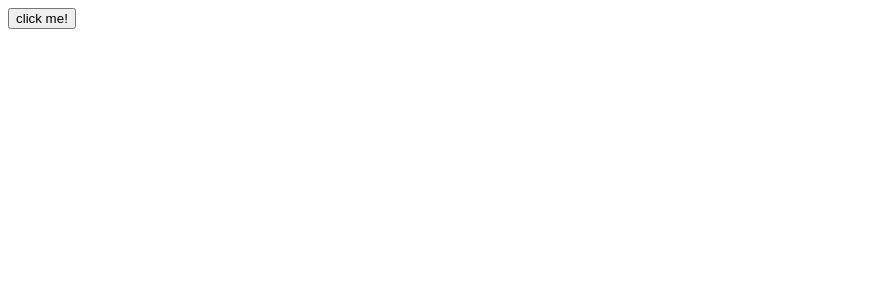
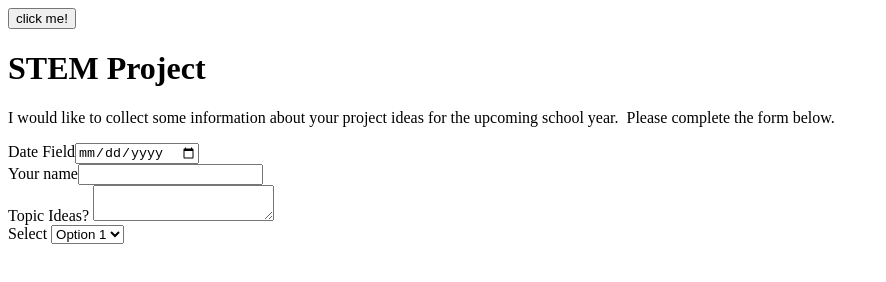
Before and after one commit to amybetensonpace/EDPS6447_Java, a plain HTML site: page index.html in a window 1280 px wide. Shown: the whole page, without its empty margins (0-886 px from the left). Drawn offline with Linux system fonts and the light colour scheme.

Commit message:
Update index.html

```diff
--- a/index.html
+++ b/index.html
@@ -9,6 +9,23 @@
 <body>
     <button onclick= "revealMessage()">click me!</button>
     <p id="hiddenMessage" style="display: none;">Hello Awesome Teacher!</p>
+
+    <form id="rendered-form">
+        <div class="rendered-form">
+            <div class=""><h1 access="false" id="control-7758787">STEM Project</h1></div>
+            <div class=""><p access="false" id="control-5406574">I would like to collect some information about your project ideas for the upcoming school year.&nbsp; Please complete the form below.</p></div>
+            <div class="formbuilder-date form-group field-date-1623071536876"><label for="date-1623071536876" class="formbuilder-date-label">Date Field</label><input type="date" class="form-control" name="date-1623071536876" access="false" id="date-1623071536876"></div>
+            <div class="formbuilder-text form-group field-text-1623072261582"><label for="text-1623072261582" class="formbuilder-text-label">Your name</label><input type="text" class="form-control" name="text-1623072261582" access="false" id="text-1623072261582"></div>
+            <div class="formbuilder-textarea form-group field-textarea-1623071554309">
+                <label for="textarea-1623071554309" class="formbuilder-textarea-label">Topic Ideas<span class="tooltip-element" tooltip="Add in your ideas for STEM projects">?</span></label>
+                <textarea type="textarea" class="form-control" name="textarea-1623071554309" access="false" id="textarea-1623071554309" title="Add in your ideas for STEM projects"></textarea></div>
+                <div class="formbuilder-select form-group field-select-1623071570777">
+                    <label for="select-1623071570777" class="formbuilder-select-label">Select</label>
+                    <select class="form-control" name="select-1623071570777" id="select-1623071570777">
+                        <option value="Work with a team" selected="true" id="select-1623071570777-0">Option 1</option>
+                        <option value="Work in a pair" id="select-1623071570777-1">Option 2</option>
+                        <option value="Work on my own" id="select-1623071570777-2">Option 3</option></select></div>
+                    </div></form>
 </body>
 
 </html>
```
